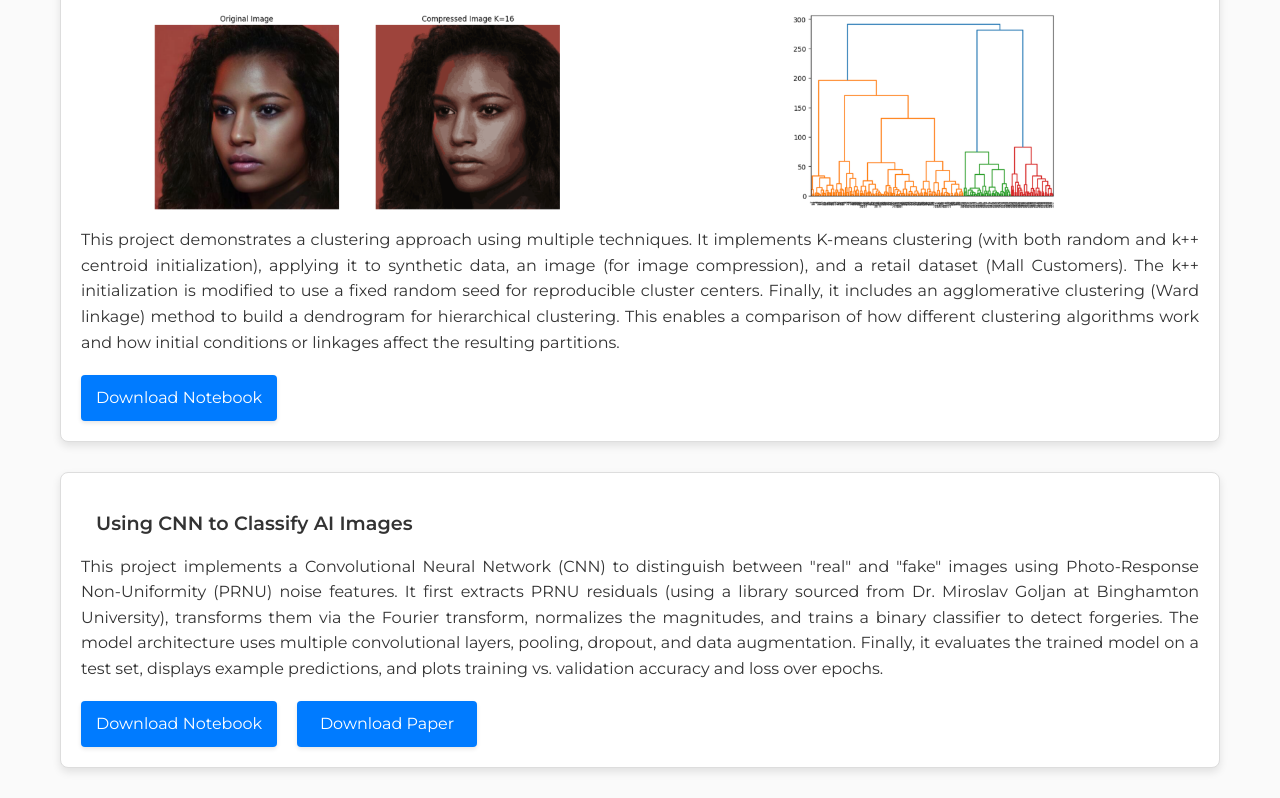
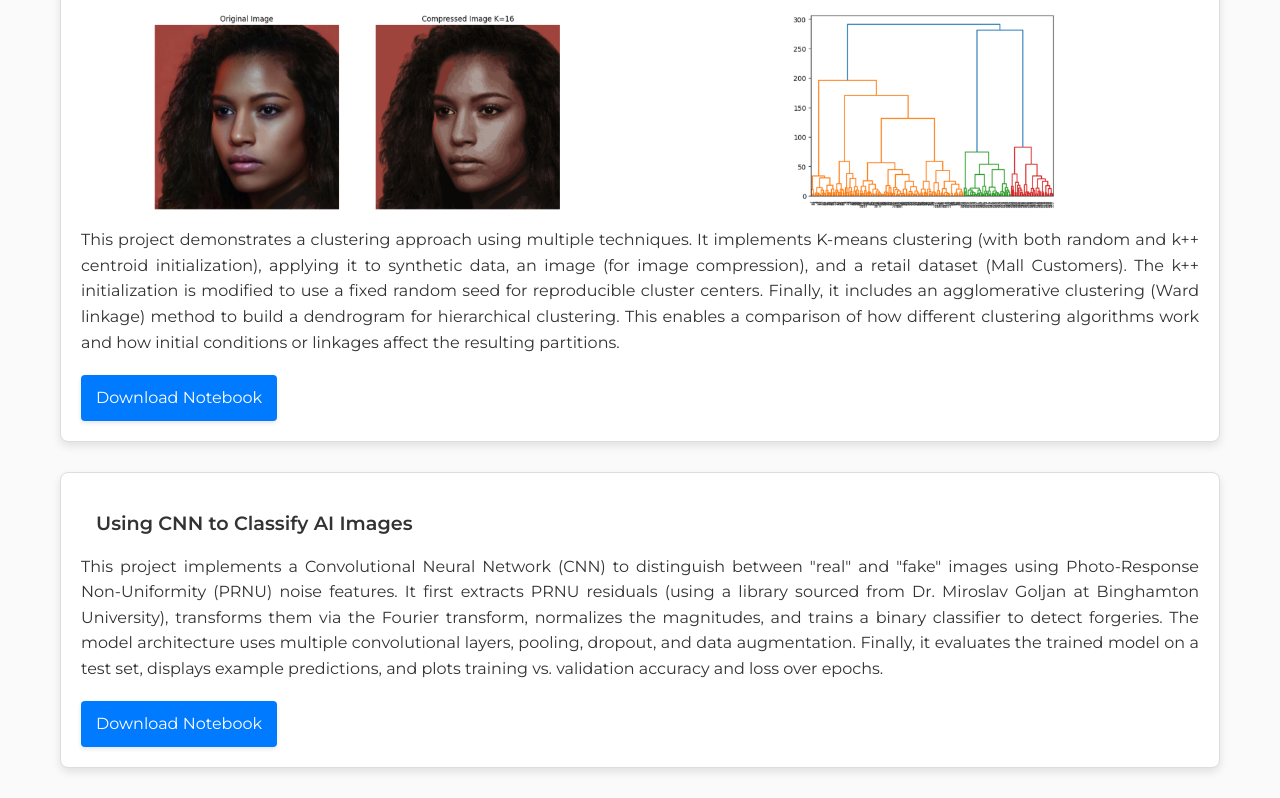
Before and after one commit to joonrb/mlportfolio.github.io, a plain HTML site: page projects.html in a window 1280 px wide. Shown: the part 3582-4380 px from the top of the page. Drawn offline with Linux system fonts and the light colour scheme.

Commit message:
Update projects.html

```diff
--- a/projects.html
+++ b/projects.html
@@ -226,7 +226,6 @@
           <p class="project-description">This project implements a Convolutional Neural Network (CNN) to distinguish between "real" and "fake" images using Photo-Response Non-Uniformity (PRNU) noise features. It first extracts PRNU residuals (using a library sourced from Dr. Miroslav Goljan at Binghamton University), transforms them via the Fourier transform, normalizes the magnitudes, and trains a binary classifier to detect forgeries. The model architecture uses multiple convolutional layers, pooling, dropout, and data augmentation. Finally, it evaluates the trained model on a test set, displays example predictions, and plots training vs. validation accuracy and loss over epochs.</p>
           <div class="download-actions">
             <a href="projectFiles/projSixCnn.ipynb" download="projSixCnn.ipynb" class="download-btn">Download Notebook</a>
-            <a href="JUN_LEE_CapstoneProject1_Fall2024.pdf" download="JUN_LEE_CapstoneProject1_Fall2024.pdf" class="paper-btn">Download Paper</a>
           </div>
         </div>
       </div>
```
